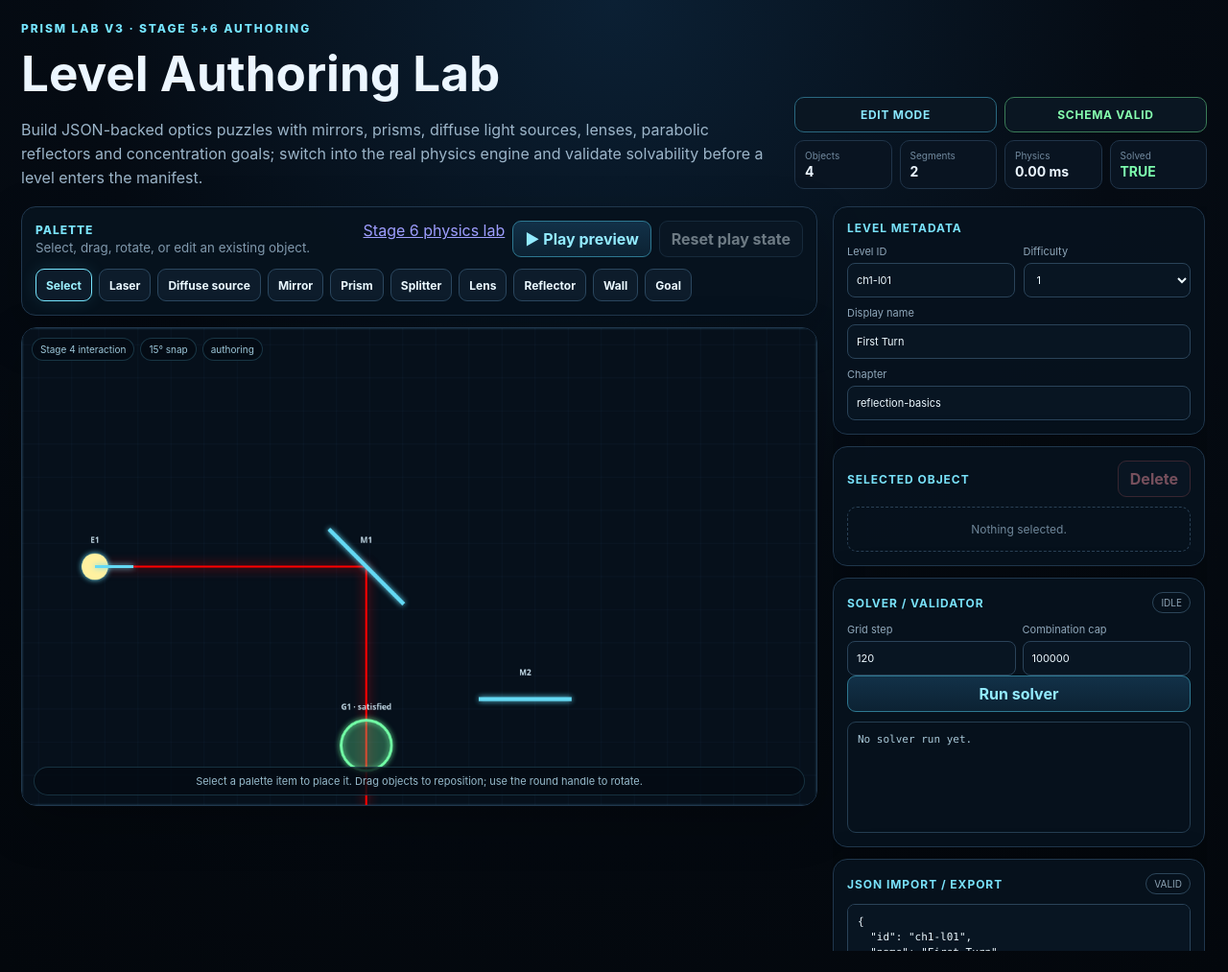
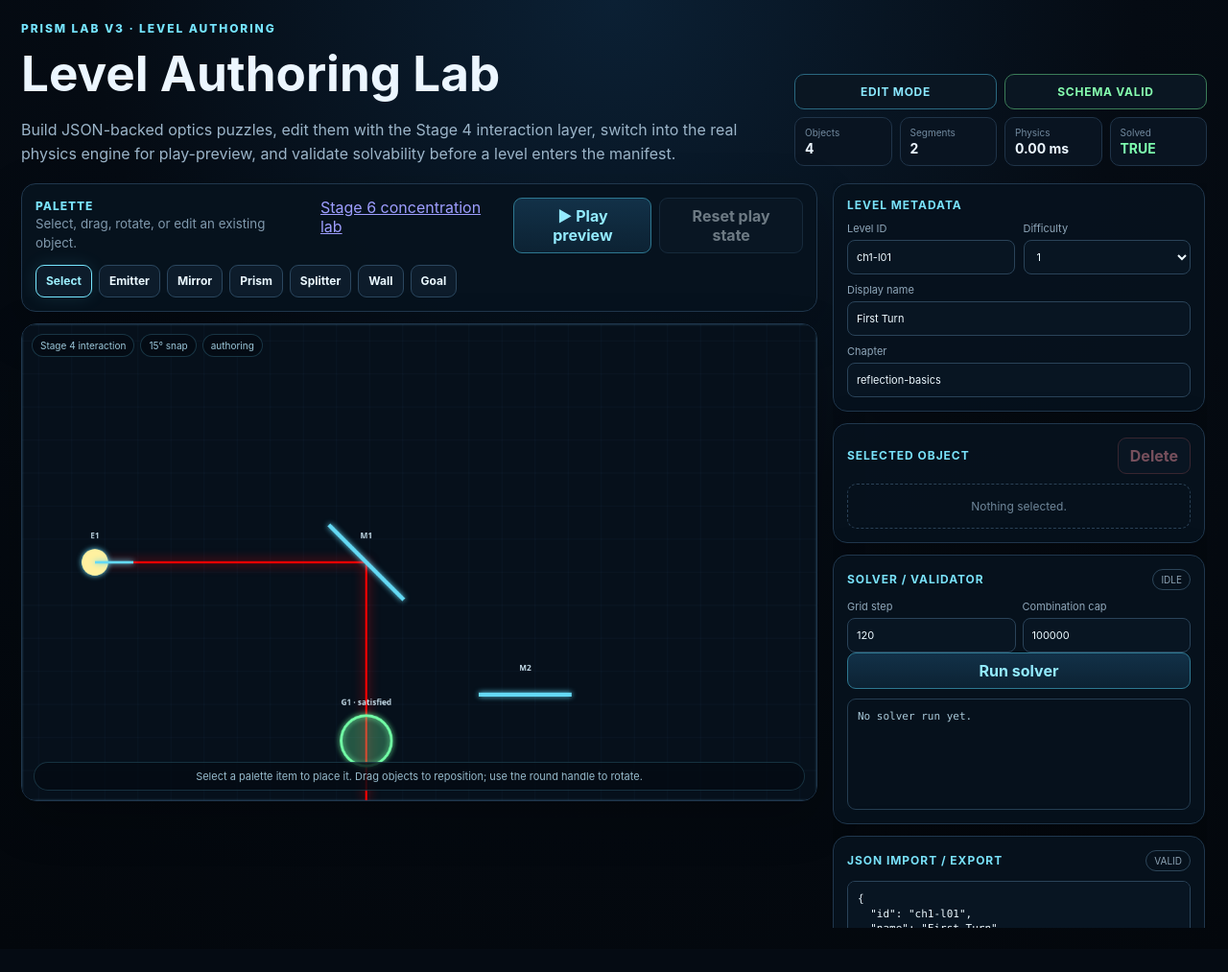
Before and after one commit to Sunny-Gumber/optical-screen-camera-link, a website built with Vite: page apps/prism-game-v3/index.html in a window 1280 px wide. Shown: the whole page at 96% size. After the commit the page ends 989 px from the top, so only its background shows below. Built offline with nearby package versions, Linux system fonts and the light colour scheme.

```diff
--- a/apps/prism-game-v3/index.html
+++ b/apps/prism-game-v3/index.html
@@ -10,9 +10,9 @@
     <main class="app-shell">
       <header class="hero">
         <div>
-          <p class="eyebrow">PRISM LAB V3 · STAGE 5+6 AUTHORING</p>
+          <p class="eyebrow">PRISM LAB V3 · LEVEL AUTHORING</p>
           <h1>Level Authoring Lab</h1>
-          <p class="lede">Build JSON-backed optics puzzles with mirrors, prisms, diffuse light sources, lenses, parabolic reflectors and concentration goals; switch into the real physics engine and validate solvability before a level enters the manifest.</p>
+          <p class="lede">Build JSON-backed optics puzzles, edit them with the Stage 4 interaction layer, switch into the real physics engine for play-preview, and validate solvability before a level enters the manifest.</p>
         </div>
         <div class="hero-side">
           <div class="mode-row">
@@ -37,20 +37,17 @@
                 <small id="paletteHint">Select a type, then tap/click the board.</small>
               </div>
               <div class="toolbar-actions">
-                <a href="./stage6.html" class="button-link">Stage 6 physics lab</a>
+                <a href="./stage6.html" class="button-link">Stage 6 concentration lab</a>
                 <button id="modeToggle" type="button" class="primary">▶ Play preview</button>
                 <button id="resetLevel" type="button">Reset play state</button>
               </div>
             </div>
             <div id="palette" class="palette" role="toolbar" aria-label="Level editor palette">
               <button type="button" data-palette="select" class="active">Select</button>
-              <button type="button" data-palette="emitter">Laser</button>
-              <button type="button" data-palette="lightSource">Diffuse source</button>
+              <button type="button" data-palette="emitter">Emitter</button>
               <button type="button" data-palette="mirror">Mirror</button>
               <button type="button" data-palette="refractor">Prism</button>
               <button type="button" data-palette="splitter">Splitter</button>
-              <button type="button" data-palette="lens">Lens</button>
-              <button type="button" data-palette="reflector">Reflector</button>
               <button type="button" data-palette="wall">Wall</button>
               <button type="button" data-palette="goal">Goal</button>
             </div>
@@ -76,7 +73,7 @@
               <label>Level ID<input id="levelId" type="text" value="draft-level" /></label>
               <label>Difficulty<select id="difficulty"><option>1</option><option>2</option><option>3</option><option>4</option><option>5</option></select></label>
               <label class="span-2">Display name<input id="levelName" type="text" value="Untitled Prism Puzzle" /></label>
-              <label class="span-2">Chapter<input id="chapter" type="text" value="concentration-basics" /></label>
+              <label class="span-2">Chapter<input id="chapter" type="text" value="reflection-basics" /></label>
             </div>
           </section>
 
@@ -109,8 +106,8 @@
           </section>
 
           <section class="panel help-panel">
-            <h2>Authoring QA</h2>
-            <p>Legacy levels remain valid. New concentration levels can use diffuse sources, lenses and parabolic reflectors. The solver runs the same runtime path used by play preview.</p>
+            <h2>Stage 6</h2>
+            <p>The diffuse-light concentration engine is tested in its own linked lab while this proven Stage 5 authoring surface remains stable.</p>
           </section>
         </aside>
       </section>
```
